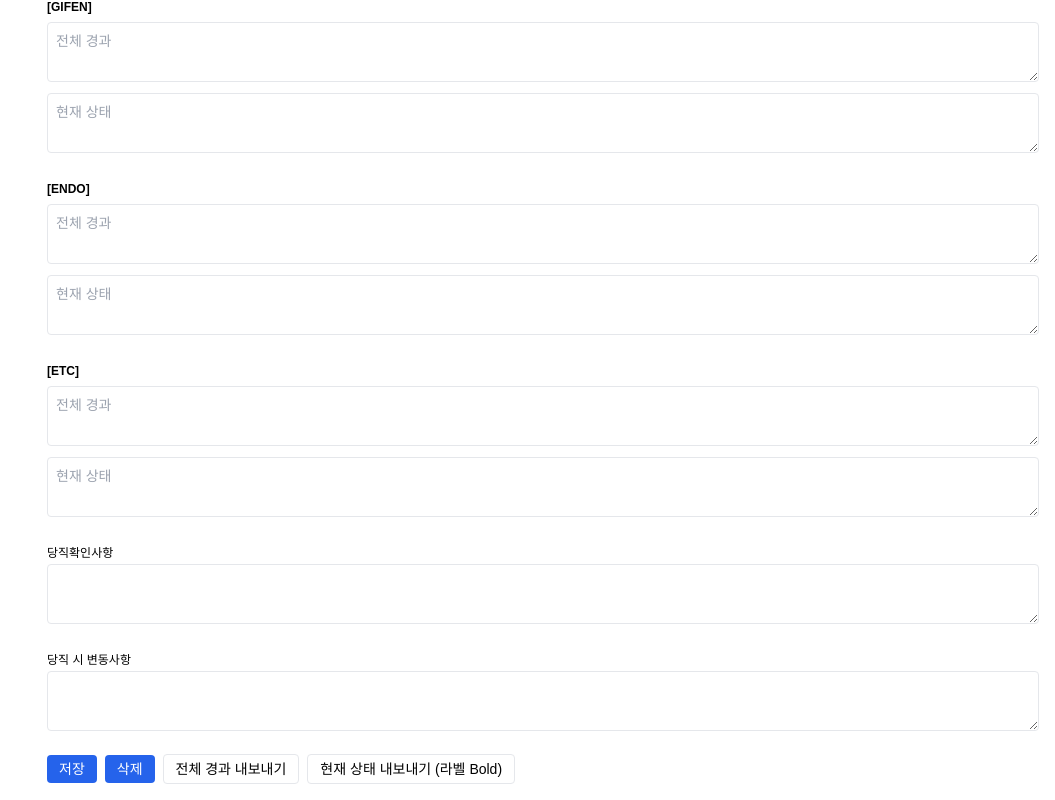
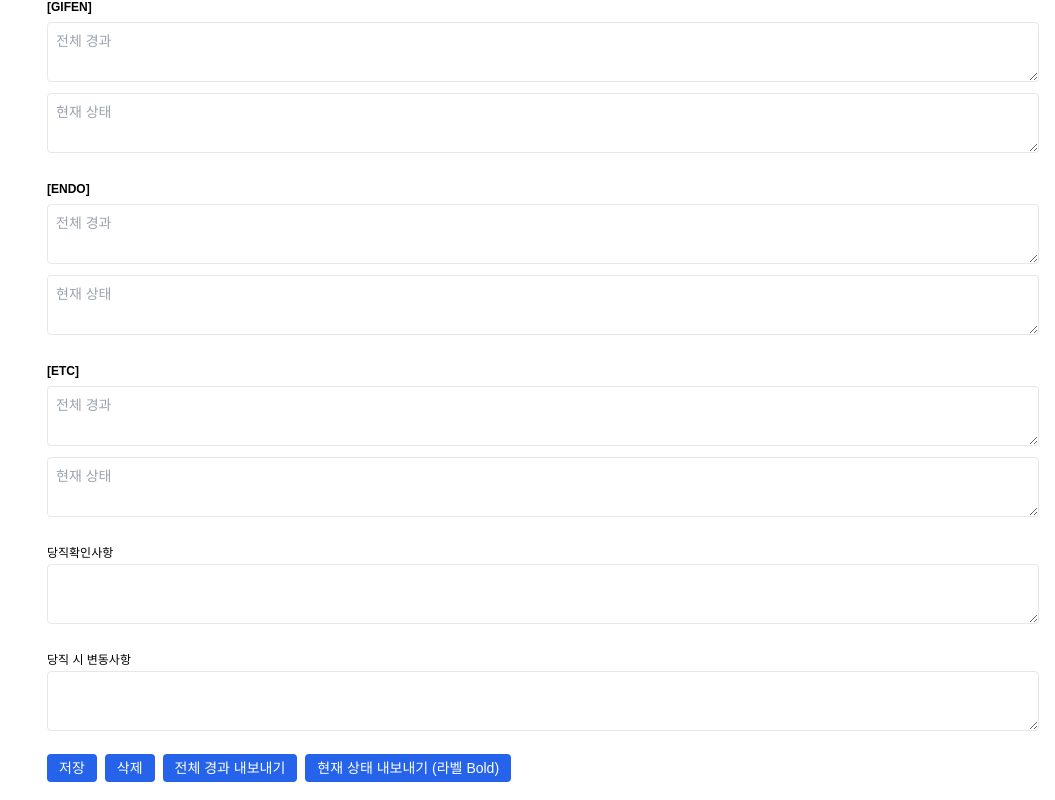
Before and after one commit to kimkangeun/PICU2, a React (Vite) app: page / in a window 1280 px wide. Shown: the part 1308-2108 px from the top of the page, without its empty margins (225-1280 px from the left). Built offline with nearby package versions, Linux system fonts and the light colour scheme.

Commit message:
Update WordExportButton.jsx

```diff
--- a/src/WordExportButton.jsx
+++ b/src/WordExportButton.jsx
@@ -1,42 +1,39 @@
 import { saveAs } from "file-saver"
-import { Document, Packer, Paragraph, TextRun } from "docx"
-export default function WordExportButton({ patient, summaryOnly = false, label = "Word 내보내기" }) {
-  const exportToWord = () => {
-    let html = `<div style="font-size:9pt; font-family: 'Noto Sans KR', sans-serif;">`
+import htmlDocx from "html-docx-js"
+import { Button } from "@/components/ui/button"
 
-    const titleStyle = "font-weight:bold; font-size:9pt; margin-bottom:4px;"
-    const bodyStyle = "font-size:9pt; margin-bottom:8px; white-space:pre-wrap;"
+export default function WordExportButton({ patient, summaryOnly = false, label = "Word로 내보내기" }) {
+  const generateHTML = () => {
+    let html = `<h2>${patient.room} - ${patient.name} (${patient.ageSex})</h2>`
+    html += `<p><strong>등록번호:</strong> ${patient.id}</p>`
+    html += `<p><strong>진료과:</strong> ${patient.department}</p>`
+    html += `<p><strong>진단명:</strong> ${patient.diagnosis}</p>`
+    html += `<p><strong>주요 병력:</strong><br>${patient.history}</p>`
 
-    const writeSection = (title, content) => {
-      if (content && content.trim() !== "") {
-        html += `<div style='${titleStyle}'>${title}</div>`
-        html += `<div style='${bodyStyle}'>${content}</div>`
+    const keys = ["RESP", "CV", "NEU", "INF", "NEP", "GIFEN", "ENDO", "ETC"]
+    keys.forEach(key => {
+      const value = summaryOnly ? patient[`${key}_new`] : patient[key]
+      if (value) {
+        html += `<p><strong>[${key}]</strong><br>${value}</p>`
       }
-    }
-
-    writeSection("환자 정보", `${patient.room} ${patient.department} / ${patient.name} (${patient.ageSex})`)
-    writeSection("진단명", patient.diagnosis)
-    writeSection("주요 병력", patient.history)
-
-    const systems = ["RESP", "CV", "NEU", "INF", "NEP", "GIFEN", "ENDO", "ETC"]
-    systems.forEach(sys => {
-      const key = summaryOnly ? `${sys}_new` : sys
-      const label = `[${sys}]`
-      writeSection(label, patient[key])
     })
 
-    writeSection("당직확인사항", patient.event)
-    writeSection("당직 시 변동사항", patient.plan)
+    html += `<p><strong>당직확인사항:</strong><br>${patient.event}</p>`
+    html += `<p><strong>당직 시 변동사항:</strong><br>${patient.plan}</p>`
 
-    html += `</div>`
-    const converted = htmlDocx.asBlob(html)
-    const filename = `${patient.name || "인계"}_${summaryOnly ? "현재상태" : "전체경과"}.docx`
+    return html
+  }
+
+  const handleExport = () => {
+    const content = generateHTML()
+    const converted = htmlDocx.asBlob(content, { orientation: "portrait" })
+    const filename = `${patient.room}_${patient.name}_${summaryOnly ? "요약" : "전체"}.docx`
     saveAs(converted, filename)
   }
 
   return (
-    <button onClick={exportToWord} className="px-3 py-1 border rounded text-sm hover:bg-gray-100">
+    <Button onClick={handleExport} className="text-sm bg-[#005792] hover:bg-[#004066] text-white">
       {label}
-    </button>
+    </Button>
   )
 }
```
